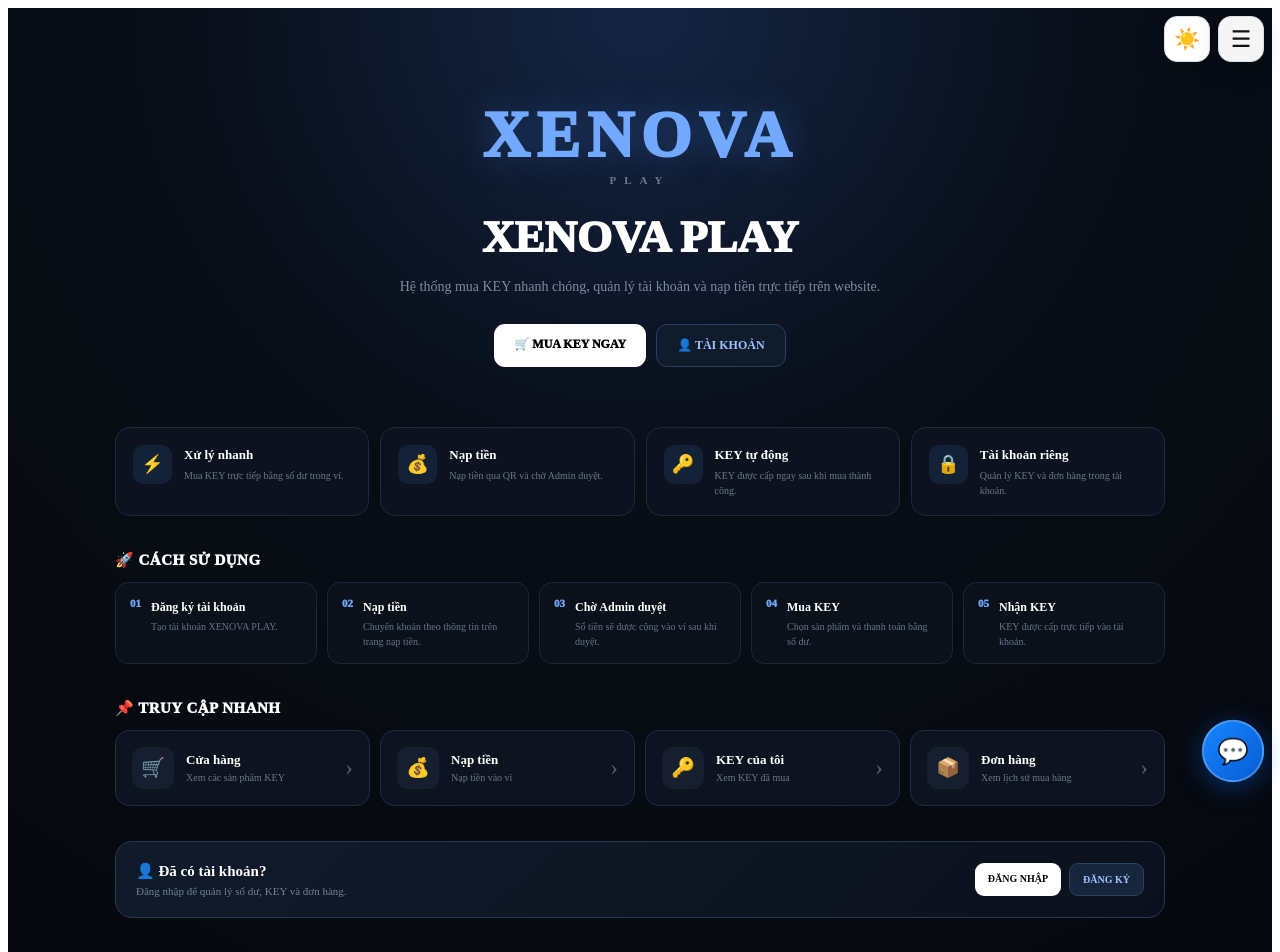
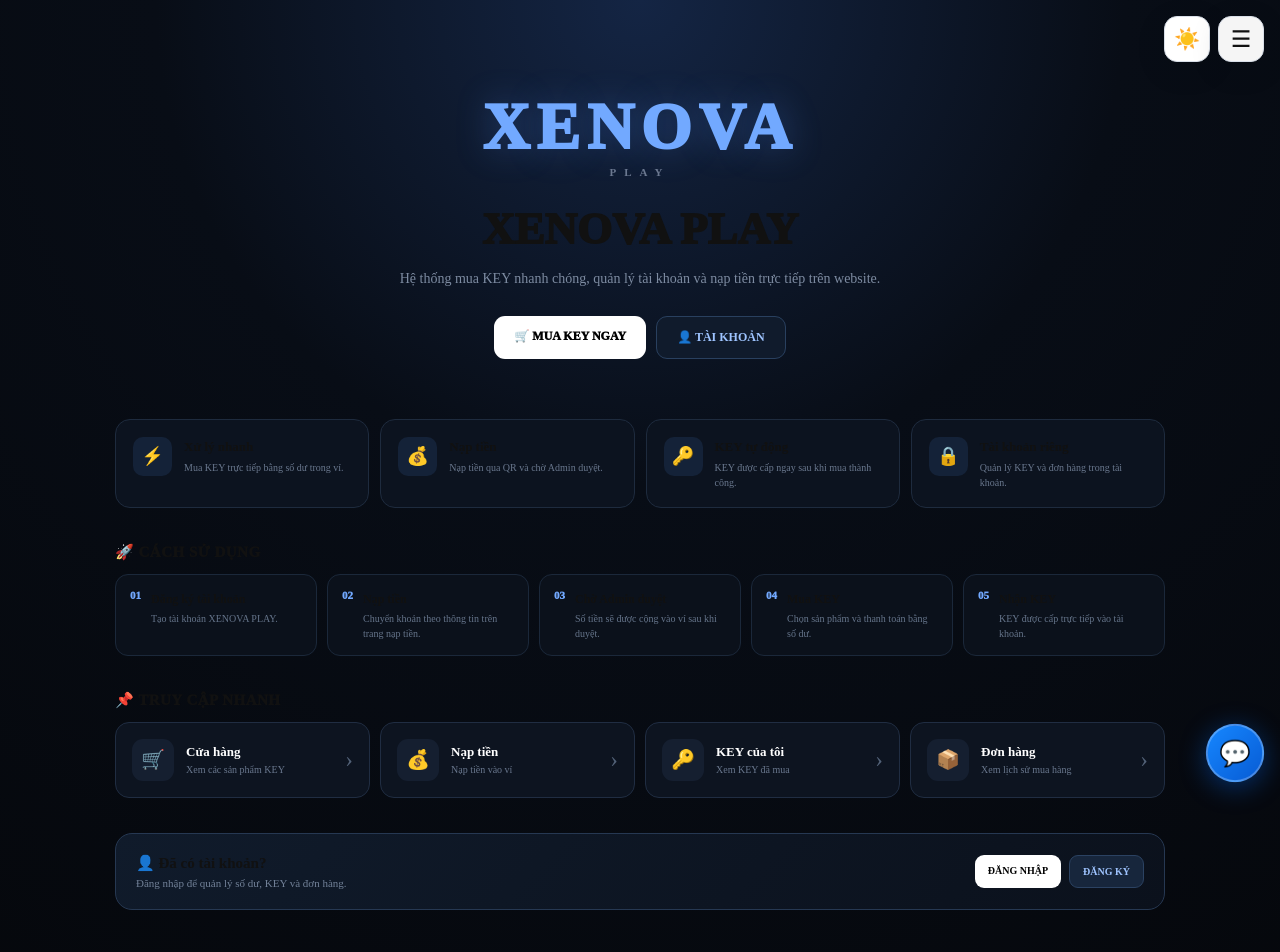
Before and after one commit to trantuyen7cdz-svg/-xenova-play, a Next.js app: page / in a window 1280 px wide. Shown: the top 952 px of the page. Built offline with nearby package versions, Linux system fonts and the light colour scheme; no server answers.

Commit message:
Update globals.css

```diff
--- a/app/globals.css
+++ b/app/globals.css
@@ -1,3 +1,38 @@
+/* =========================================================
+   XENOVA PLAY - GLOBAL CSS
+   Mặc định: CHẾ ĐỘ SÁNG
+   ========================================================= */
+
+/* =========================
+   RESET
+   ========================= */
+
+* {
+  box-sizing: border-box;
+}
+
+html {
+  margin: 0;
+  padding: 0;
+  background: #ffffff;
+  color-scheme: light;
+}
+
+body {
+  margin: 0;
+  padding: 0;
+  min-height: 100vh;
+  background: #ffffff;
+  color: #111111;
+  transition:
+    background-color 0.2s ease,
+    color 0.2s ease;
+}
+
+/* =========================
+   ZALO CHAT ANIMATION
+   ========================= */
+
 @keyframes xenovaChatPulse {
   0% {
     box-shadow: 0 5px 25px rgba(0, 110, 255, 0.35);
@@ -14,59 +49,98 @@
     transform: scale(1);
   }
 }
+
 /* =========================================================
-   XENOVA PLAY - GLOBAL THEME
-   Mặc định: SÁNG
+   LIGHT MODE
+   MẶC ĐỊNH
    ========================================================= */
 
-html {
-  background: #ffffff;
+html[data-theme="light"] {
+  background: #ffffff !important;
+  color: #111111 !important;
+  color-scheme: light;
 }
 
-body {
-  background: #ffffff;
-  color: #111111;
-  transition:
-    background-color 0.2s ease,
-    color 0.2s ease;
-}
-
-/* =========================
-   LIGHT MODE
-   ========================= */
-
-html[data-theme="light"],
 html[data-theme="light"] body {
-  background: #ffffff !important;
-  color: #111111;
-}
-
-/* Nền chính cũ #070707 */
-html[data-theme="light"] [style*="#070707"] {
   background: #ffffff !important;
   color: #111111 !important;
 }
 
-/* Card cũ #101010 */
-html[data-theme="light"] [style*="#101010"] {
-  background: #f5f5f5 !important;
-  color: #111111 !important;
-  border-color: #dddddd !important;
+/* Toàn bộ vùng chính */
+
+html[data-theme="light"] main,
+html[data-theme="light"] section,
+html[data-theme="light"] article,
+html[data-theme="light"] header,
+html[data-theme="light"] footer {
+  color: #111111;
 }
 
-/* Button/card cũ #171717 */
-html[data-theme="light"] [style*="#171717"] {
+/* =========================================================
+   ĐỔI TOÀN BỘ NỀN TỐI CŨ -> TRẮNG
+   ========================================================= */
+
+html[data-theme="light"] [style*="#070707"],
+html[data-theme="light"] [style*="#070b12"],
+html[data-theme="light"] [style*="#0d1420"],
+html[data-theme="light"] [style*="#0d1522"],
+html[data-theme="light"] [style*="#101010"],
+html[data-theme="light"] [style*="#101a29"],
+html[data-theme="light"] [style*="#111a28"],
+html[data-theme="light"] [style*="#172941"],
+html[data-theme="light"] [style*="#171717"],
+html[data-theme="light"] [style*="#211316"] {
   background: #ffffff !important;
-  color: #111111 !important;
-  border-color: #dddddd !important;
 }
 
-/* Border tối */
-html[data-theme="light"] [style*="#222"] {
-  border-color: #dddddd !important;
+/* =========================================================
+   CARD / BOX
+   ========================================================= */
+
+html[data-theme="light"] [style*="#101010"],
+html[data-theme="light"] [style*="#101a29"],
+html[data-theme="light"] [style*="#0d1522"] {
+  background: #f7f8fa !important;
 }
 
-/* Chữ xám */
+/* =========================================================
+   BORDER TỐI -> BORDER SÁNG
+   ========================================================= */
+
+html[data-theme="light"] [style*="#222"],
+html[data-theme="light"] [style*="#26364e"],
+html[data-theme="light"] [style*="#24344c"],
+html[data-theme="light"] [style*="#29384e"],
+html[data-theme="light"] [style*="#202f44"],
+html[data-theme="light"] [style*="#18263a"],
+html[data-theme="light"] [style*="#1b283a"],
+html[data-theme="light"] [style*="#333"] {
+  border-color: #dce2ea !important;
+}
+
+/* =========================================================
+   CHỮ TRẮNG -> ĐEN
+   ========================================================= */
+
+html[data-theme="light"] [style*="color:#fff"],
+html[data-theme="light"] [style*="color: #fff"],
+html[data-theme="light"] [style*="color:#ffffff"],
+html[data-theme="light"] [style*="color: #ffffff"] {
+  color: #111111 !important;
+}
+
+/* Chữ sáng khác */
+
+html[data-theme="light"] [style*="#dbe4f0"],
+html[data-theme="light"] [style*="#dce4ef"],
+html[data-theme="light"] [style*="#dce4ef"] {
+  color: #202733 !important;
+}
+
+/* =========================================================
+   CHỮ XÁM
+   ========================================================= */
+
 html[data-theme="light"] [style*="#555"] {
   color: #666666 !important;
 }
@@ -76,33 +150,72 @@ html[data-theme="light"] [style*="#777"] {
 }
 
 html[data-theme="light"] [style*="#888"] {
-  color: #555555 !important;
+  color: #666666 !important;
 }
 
-/* Các input */
+/* =========================================================
+   INPUT / TEXTAREA / SELECT
+   ========================================================= */
+
 html[data-theme="light"] input,
 html[data-theme="light"] textarea,
 html[data-theme="light"] select {
   background: #ffffff !important;
   color: #111111 !important;
-  border-color: #d5d5d5 !important;
+  border-color: #d5dbe3 !important;
 }
 
-/* Placeholder */
 html[data-theme="light"] input::placeholder,
 html[data-theme="light"] textarea::placeholder {
   color: #999999 !important;
 }
 
-/* =========================
+/* =========================================================
+   BUTTON
+   ========================================================= */
+
+html[data-theme="light"] button {
+  color: #111111;
+}
+
+/*
+   Không đổi các nút có màu thương hiệu,
+   ví dụ nút đỏ XENOVA.
+*/
+
+html[data-theme="light"] button[style*="#ff"],
+html[data-theme="light"] button[style*="rgb(255"] {
+  color: #ffffff !important;
+}
+
+/* =========================================================
+   LINK
+   ========================================================= */
+
+html[data-theme="light"] a {
+  transition:
+    background-color 0.2s ease,
+    color 0.2s ease,
+    border-color 0.2s ease;
+}
+
+/* =========================================================
    DARK MODE
-   ========================= */
+   GIỮ GIAO DIỆN TỐI
+   ========================================================= */
 
-html[data-theme="dark"],
+html[data-theme="dark"] {
+  background: #070707 !important;
+  color: #ffffff !important;
+  color-scheme: dark;
+}
+
 html[data-theme="dark"] body {
   background: #070707 !important;
   color: #ffffff !important;
 }
+
+/* Input tối */
 
 html[data-theme="dark"] input,
 html[data-theme="dark"] textarea,
@@ -117,18 +230,9 @@ html[data-theme="dark"] textarea::placeholder {
   color: #777777 !important;
 }
 
-/* Scrollbar */
-html[data-theme="dark"] {
-  color-scheme: dark;
-}
-
-html[data-theme="light"] {
-  color-scheme: light;
-}
-
-/* =========================
+/* =========================================================
    TRANSITION
-   ========================= */
+   ========================================================= */
 
 body,
 main,
@@ -138,6 +242,7 @@ header,
 footer,
 nav,
 aside,
+div,
 input,
 textarea,
 select,
@@ -148,12 +253,30 @@ button {
     border-color 0.2s ease;
 }
 
-/* =========================
+/* =========================================================
+   SCROLLBAR
+   ========================================================= */
+
+html[data-theme="light"] {
+  scrollbar-color: #c7cdd6 #ffffff;
+}
+
+html[data-theme="dark"] {
+  scrollbar-color: #333333 #070707;
+}
+
+/* =========================================================
    MOBILE
-   ========================= */
+   ========================================================= */
 
 @media (max-width: 600px) {
+  html[data-theme="light"],
   html[data-theme="light"] body {
     background: #ffffff !important;
   }
+
+  html[data-theme="dark"],
+  html[data-theme="dark"] body {
+    background: #070707 !important;
+  }
 }
```
